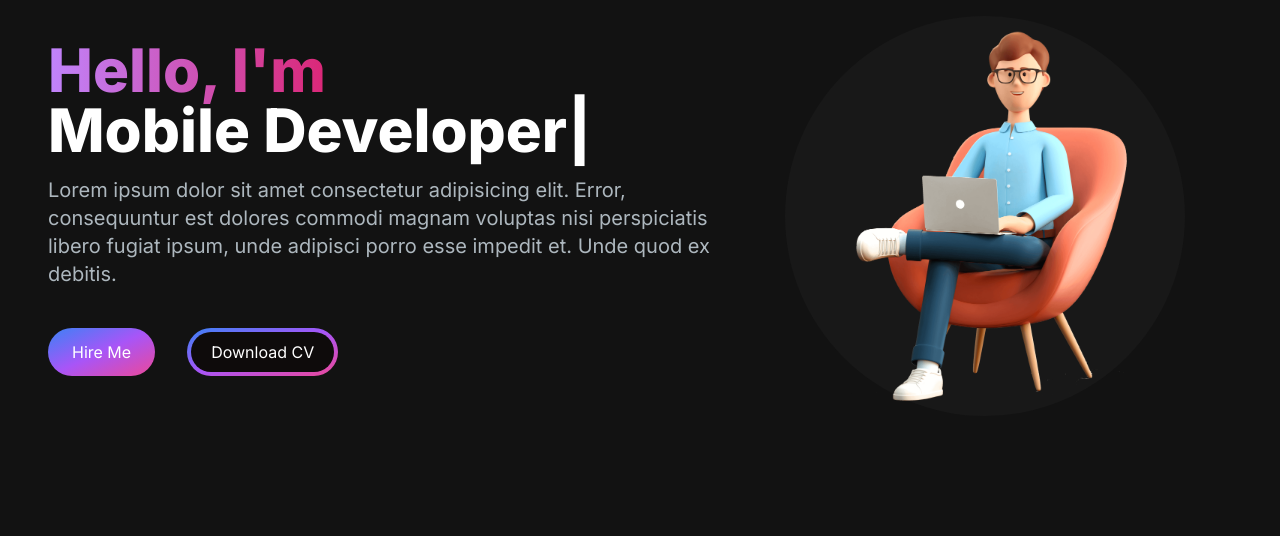
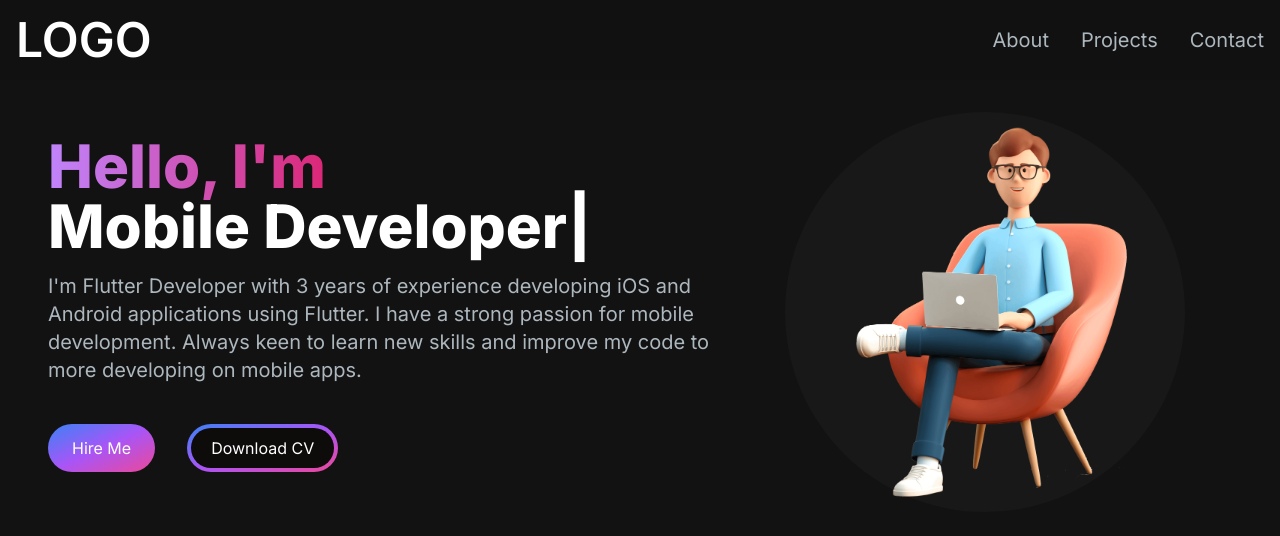
Before and after one commit to AdityaAde/portfolio-web, a Next.js app: page / in a window 1280 px wide. Shown: the top 536 px of the page. Built offline with nearby package versions, Linux system fonts and the light colour scheme.

Commit message:
create navbar

```diff
--- a/package.json
+++ b/package.json
@@ -9,6 +9,7 @@
     "lint": "next lint"
   },
   "dependencies": {
+    "@heroicons/react": "^2.0.18",
     "next": "13.5.6",
     "react": "^18",
     "react-dom": "^18",
--- a/src/app/components/HeroSection.jsx
+++ b/src/app/components/HeroSection.jsx
@@ -10,7 +10,7 @@ const HeroSection = () => {
     <section>
       <div className="grid grid-cols-1 sm:grid-cols-12">
         <div className="col-span-7 place-self-center text-center sm:text-left">
-          <h1 className="text-white mb-4 text-4xl sm:text-5xl lg:text-6xl font-extrabold ">
+          <h1 className="text-white mb-4 text-4xl sm:text-4xl lg:text-6xl font-extrabold ">
             <span className="text-transparent bg-clip-text bg-gradient-to-r from-purple-400 to-pink-600">
               Hello, I'm{" "}
             </span>
@@ -23,10 +23,10 @@ const HeroSection = () => {
             />
           </h1>
           <p className="text-[#ADB7BE] text-base sm:text-lg lg:text-xl mb-6">
-            Lorem ipsum dolor sit amet consectetur adipisicing elit. Error,
-            consequuntur est dolores commodi magnam voluptas nisi perspiciatis
-            libero fugiat ipsum, unde adipisci porro esse impedit et. Unde quod
-            ex debitis.
+            I'm Flutter Developer with 3 years of experience developing iOS and
+            Android applications using Flutter. I have a strong passion for
+            mobile development. Always keen to learn new skills and improve my
+            code to more developing on mobile apps.
           </p>
           <div>
             <button className="bg-gradient-to-br from-blue-500 via-purple-500 to-pink-500 hover:bg-slate-200 text-white px-6 py-3 rounded-full mr-4">
--- /dev/null
+++ b/src/app/components/MenuOverlay.jsx
@@ -0,0 +1,16 @@
+import React from "react";
+import NavLink from "./NavLink";
+
+const MenuOverlay = ({ links }) => {
+  return (
+    <ul className="flex flex-col py-4 items-center">
+      {links.map((link, index) => (
+        <li key={index}>
+          <NavLink href={link.path} title={link.title} />
+        </li>
+      ))}
+    </ul>
+  );
+};
+
+export default MenuOverlay;
--- /dev/null
+++ b/src/app/components/NavLink.jsx
@@ -0,0 +1,13 @@
+import Link from "next/link";
+
+const NavLink = ({ href, title }) => {
+  return (
+    <Link
+      href={href}
+      className="block py-2 pl-3 pr-4 text-[#ADB7BE] sm:text-xl rounded md:p-0 hover:text-white">
+      {title}
+    </Link>
+  );
+};
+
+export default NavLink;
--- /dev/null
+++ b/src/app/components/Navbar.jsx
@@ -0,0 +1,63 @@
+"use_client";
+import Link from "next/link";
+import React, { useState } from "react";
+import NavLink from "./Navlink";
+import { Bars3Icon, XMarkIcon } from "@heroicons/react/24/solid";
+import MenuOverlay from "./MenuOverlay";
+
+const navLinks = [
+  {
+    title: "About",
+    path: "#about",
+  },
+  {
+    title: "Projects",
+    path: "#projects",
+  },
+  {
+    title: "Contact",
+    path: "#contact",
+  },
+];
+
+const Navbar = () => {
+  const [navbarOpen, setNavbarOpen] = useState(false);
+  return (
+    <nav className="fixed top-0 left-0 right-0 z-10 bg-[#121212] bg-opacity-90">
+      <div className="flex flex-wrap items-center justify-between mx-auto px-4 py-4">
+        <Link
+          href={"/"}
+          className="text-2xl md:text-5xl text-white font-semibold">
+          LOGO
+        </Link>
+        <div className="mobile-menu block md:hidden">
+          {!navbarOpen ? (
+            <button
+              onClick={() => setNavbarOpen(true)}
+              className="flex items-center px-3 py-2 border rounded border-slate-200 text-slate-200 hover:text-white hover:border-white">
+              <Bars3Icon className="h-5 w-5" />
+            </button>
+          ) : (
+            <button
+              onClick={() => setNavbarOpen(false)}
+              className="flex items-center px-3 py-2 border rounded border-slate-200 text-slate-200 hover:text-white hover:border-white">
+              <XMarkIcon className="h-5 w-5" />
+            </button>
+          )}
+        </div>
+        <div className="menu hidden md:block md:w-auto" id="navbar">
+          <ul className="flex p-4 md:p-0 md:flex-row md:space-x-8 mt-0">
+            {navLinks.map((link, index) => (
+              <li key={index}>
+                <NavLink href={link.path} title={link.title} />
+              </li>
+            ))}
+          </ul>
+        </div>
+      </div>
+      {navbarOpen ? <MenuOverlay links={navLinks} /> : null}
+    </nav>
+  );
+};
+
+export default Navbar;
--- a/src/app/page.js
+++ b/src/app/page.js
@@ -1,10 +1,14 @@
-import Image from 'next/image'
+
+"use client";
+
 import HeroSection from './components/HeroSection'
+import Navbar from './components/Navbar'
 
 export default function Home() {
   return (
     <main className="flex min-h-screen flex-col bg-[#121212]" >
-      <div className='container mx-auto px-12 py-4'>
+      <Navbar />
+      <div className='container mt-24 mx-auto px-12 py-4'>
       <HeroSection />
       </div>
 
```
Also changed, not shown: 1 other file (tests, documents, lock files or other folders).
